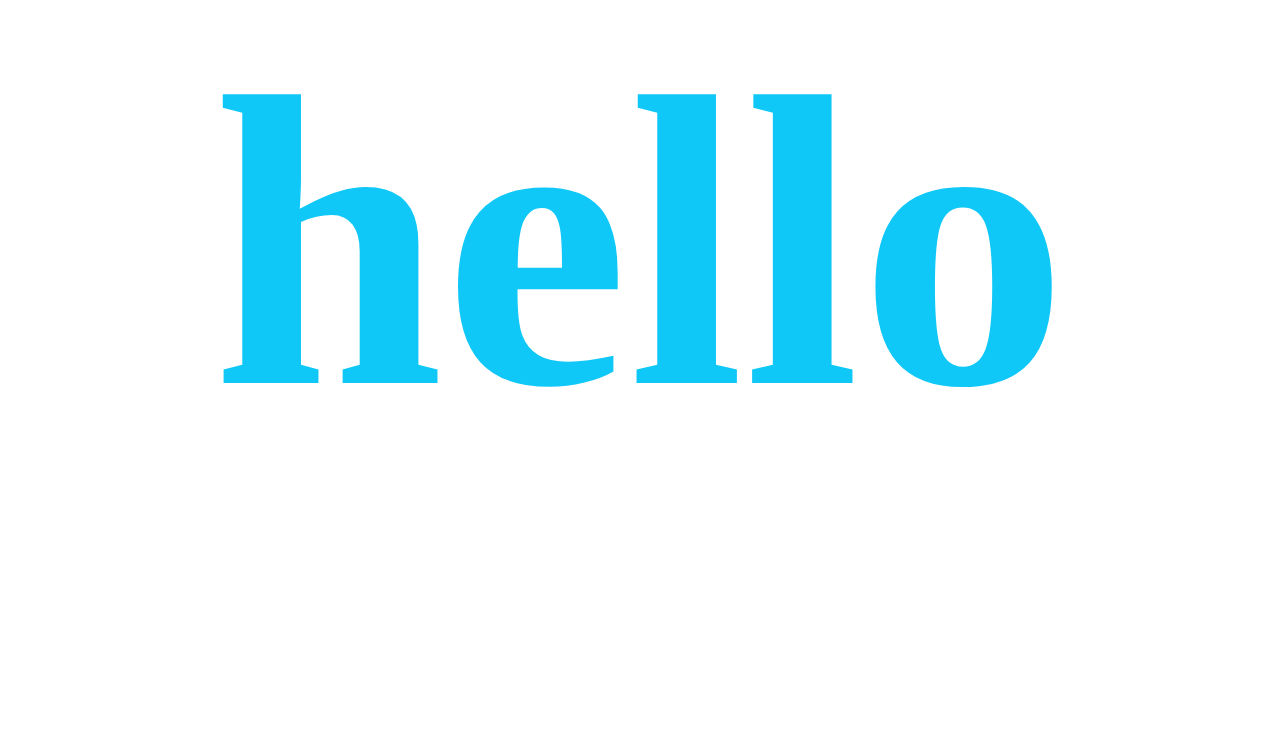
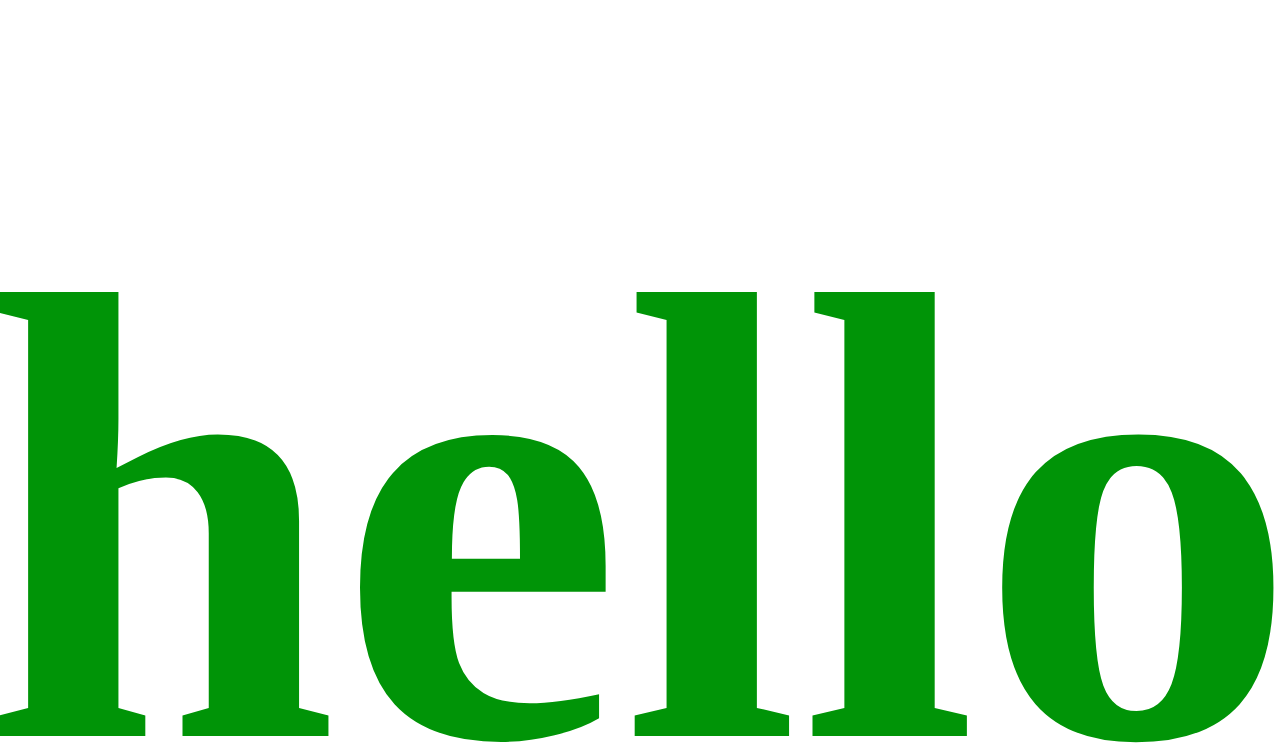
Before and after one commit to dnlespinosa/gitdemo, a plain HTML site: page index.html in a window 1280 px wide. Shown: the part 284-1027 px from the top of the page. Drawn offline with Linux system fonts and the light colour scheme.

```diff
--- a/app.css
+++ b/app.css
@@ -2,6 +2,6 @@ body {
     display:flex;
     justify-content: center;
     align-items: center;
-    color:rgb(15, 200, 247);
-    font-size: 13rem;
+    color:rgb(0, 148, 7);
+    font-size: 20rem;
 }
```
